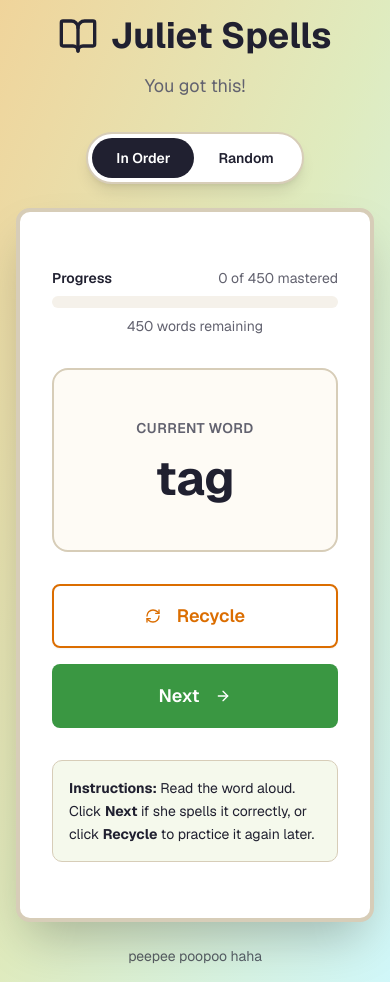
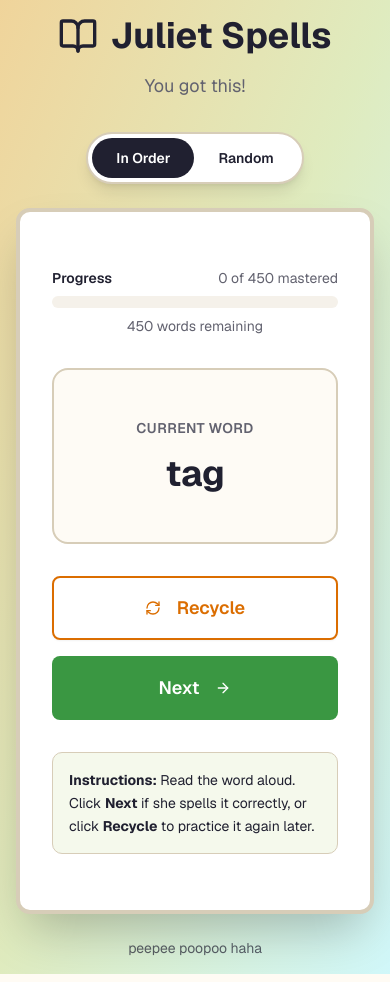
Before and after one commit to andrewapple/jba-spelling-bee-prep, a Next.js app: page / in a window 390 px wide. Both pictures are taken after a click on the button "Start Practice". Built offline with nearby package versions, Linux system fonts and the light colour scheme.

Commit message:
fix: resolve word overflow with responsive text sizing
Add `break-words` for word wrapping and adjust text
sizes for mobile and larger screens.

#VERCEL_SKIP

Co-authored-by: Andrew Apple <13020779+andrewapple@users.noreply.github.com>

```diff
--- a/app/page.tsx
+++ b/app/page.tsx
@@ -162,7 +162,11 @@ export default function SpellingBeePage() {
                   <p className="text-sm font-semibold text-educational-muted uppercase tracking-wide mb-4">
                     Current Word
                   </p>
-                  {currentWord && <p className="text-5xl md:text-6xl font-bold text-educational-dark">{currentWord}</p>}
+                  {currentWord && (
+                    <p className="text-4xl md:text-5xl lg:text-6xl font-bold text-educational-dark break-words">
+                      {currentWord}
+                    </p>
+                  )}
                 </div>
 
                 <div className="grid grid-cols-1 md:grid-cols-2 gap-4">
```
